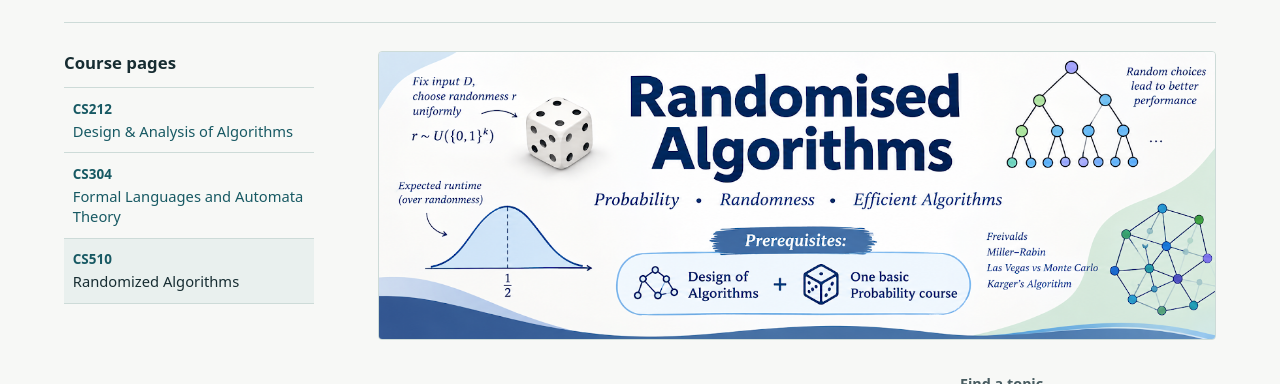
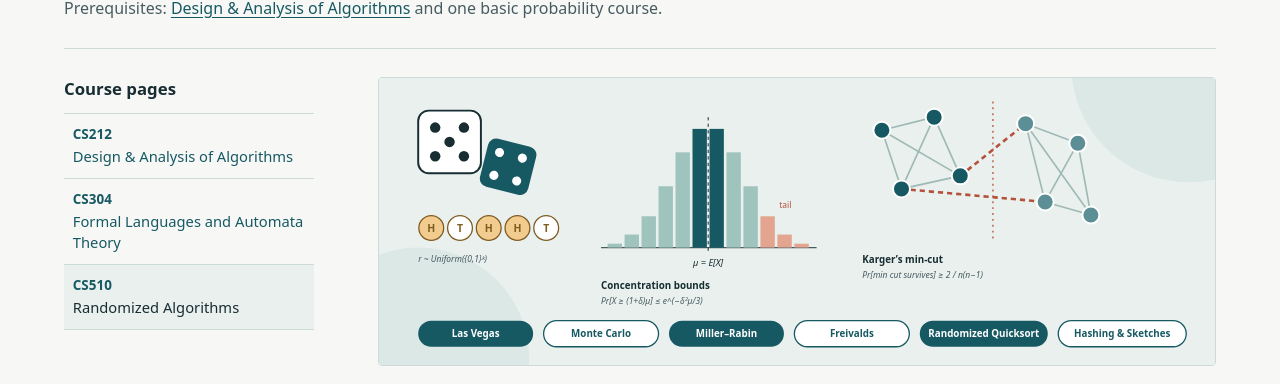
Before and after one commit to prateekvishnoi-wq/prateekvishnoi.github.io, a plain HTML site: page teaching/cs510/index.html in a window 1280 px wide. Shown: the part 263-647 px from the top of the page. Drawn offline with Linux system fonts and the light colour scheme.

Commit message:
Replace course banners with illustrations without course names (#6)
The old PNG banners repeated each course title, which is already shown
above them. New SVG banners show course topics in the site's palette.
CS510 prerequisites, previously only in the image, are now page text.


Claude-Session: https://claude.ai/code/session_0118fG2w7PS9RiXebW4Wx21H

Co-authored-by: Claude <noreply@anthropic.com>

```diff
--- a/assets/site.css
+++ b/assets/site.css
@@ -87,6 +87,7 @@ h3 { font-size: 1.05rem; line-height: 1.4; }
 .student-name { font: 400 clamp(1.5rem, 4vw, 2rem)/1.2 var(--serif); }
 .student-degree { color: var(--muted); margin-top: .3rem; }
 .breadcrumb { margin-bottom: 1.15rem; }
+.course-prereq { color: var(--muted); }
 .breadcrumb a { font-weight: 600; font-size: .95rem; }
 .course-header { border-bottom: 1px solid var(--line); padding-bottom: 1.65rem; margin-bottom: 1.75rem; }
 .course-header .inner-title { max-width: 40ch; font-size: clamp(1.9rem, 3.6vw, 2.9rem); margin-bottom: .7rem; }
--- a/teaching/cs510/index.html
+++ b/teaching/cs510/index.html
@@ -30,6 +30,7 @@
     <header class="course-header">
       <p class="overline">CS510</p>
       <h1 class="inner-title">Randomized Algorithms</h1>
+      <p class="course-prereq">Prerequisites: <a href="../cs212/index.html">Design &amp; Analysis of Algorithms</a> and one basic probability course.</p>
     </header>
     <div class="course-body">
       <nav class="course-aside" aria-labelledby="course-nav-title">
@@ -41,7 +42,7 @@
         </ul>
       </nav>
       <div>
-        <img class="course-banner" src="../../assets/cs510.png" width="1280" height="440" alt="Randomised Algorithms banner: Probability, Randomness and Efficient Algorithms. Prerequisites: Design of Algorithms and one basic probability course.">
+        <img class="course-banner" src="../../assets/cs510.svg" width="1280" height="440" alt="Illustration of randomized algorithms: dice and coin flips, a binomial distribution with its tail, a graph split by a minimum cut, and labels such as Las Vegas, Monte Carlo, Miller–Rabin and Freivalds.">
         <section aria-labelledby="materials-heading">
           <div class="materials-heading">
             <h2 id="materials-heading">Course materials</h2>
```
Also changed, not shown: teaching/cs212/index.html (+1 -1 lines), teaching/cs304/index.html (+1 -1 lines), assets/cs212.svg (added), assets/cs304.svg (added), assets/cs510.svg (added).
